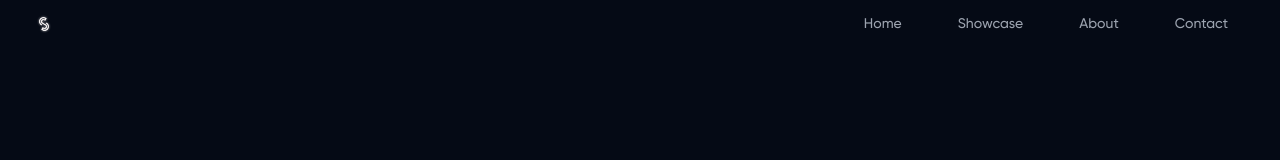
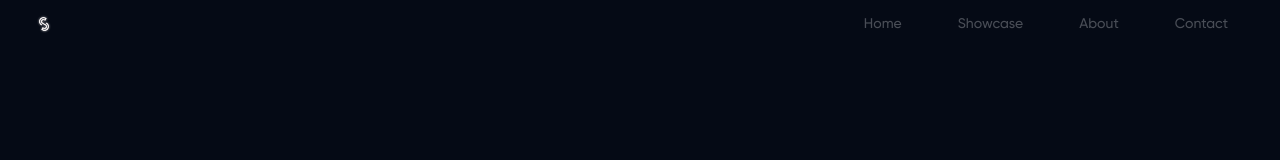
Before and after one commit to skyclo/www-old, a Next.js app: page /contact in a window 1280 px wide. Shown: the top 160 px of the page. Built offline with nearby package versions, Linux system fonts and the light colour scheme.

Commit message:
💄 fix: change opacity and hover styles

```diff
--- a/components/navigation/NavigationBarLink.jsx
+++ b/components/navigation/NavigationBarLink.jsx
@@ -3,7 +3,7 @@ import Link from 'next/link'
 export default function NavigationBarLink({page, pageName}) {
     return (
         <Link href={page}>
-            <a className="text-xs md:text-sm font-sans font-medium text-gray-400 hover:text-gray-200 rounded-md bg-gray-50 bg-opacity-0 hover:bg-opacity-10 py-2 px-2 md:px-5 leading-none">{pageName}</a>
+            <a className="text-xs md:text-sm font-sans font-medium text-gray-200 rounded-md bg-gray-50 bg-opacity-0 hover:bg-opacity-10 opacity-30 hover:opacity-90 py-2 px-2 md:px-5 leading-none">{pageName}</a>
         </Link>
     )
 }
```
